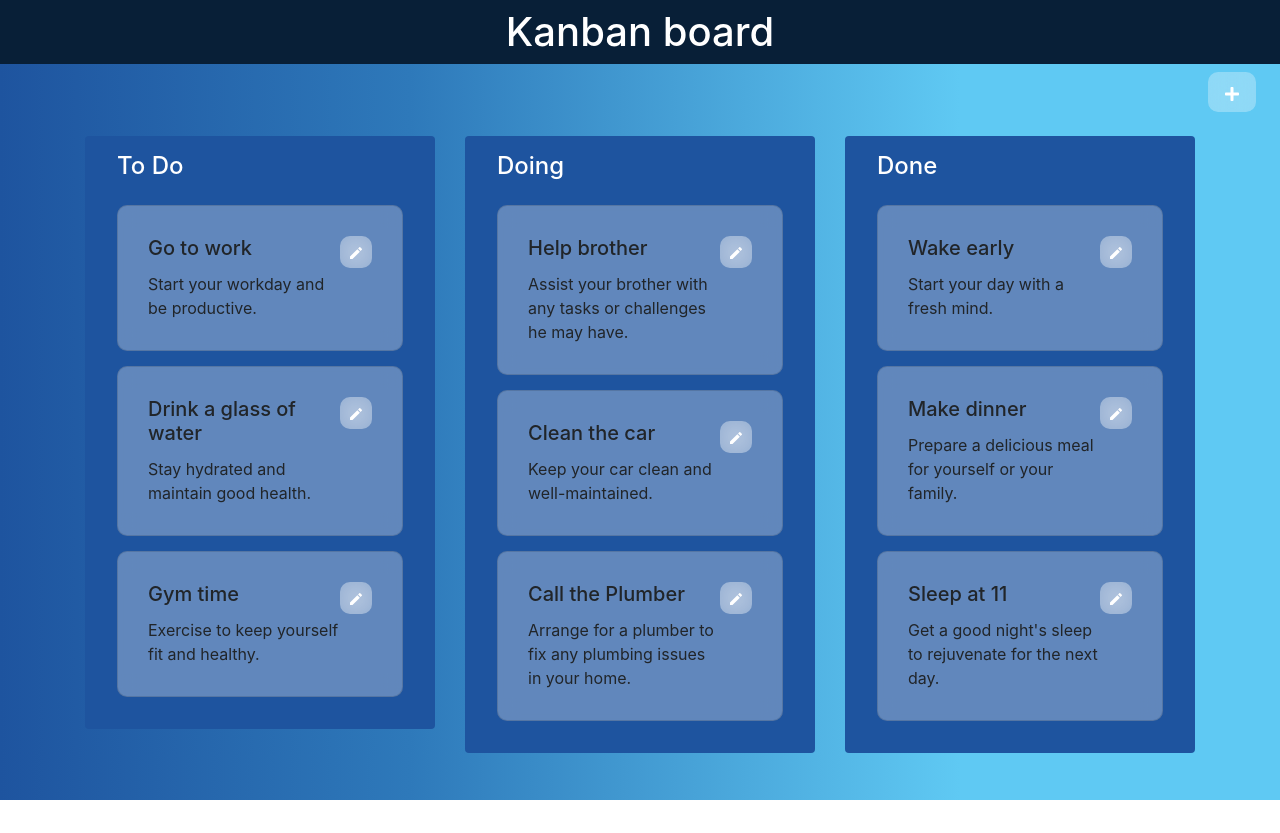
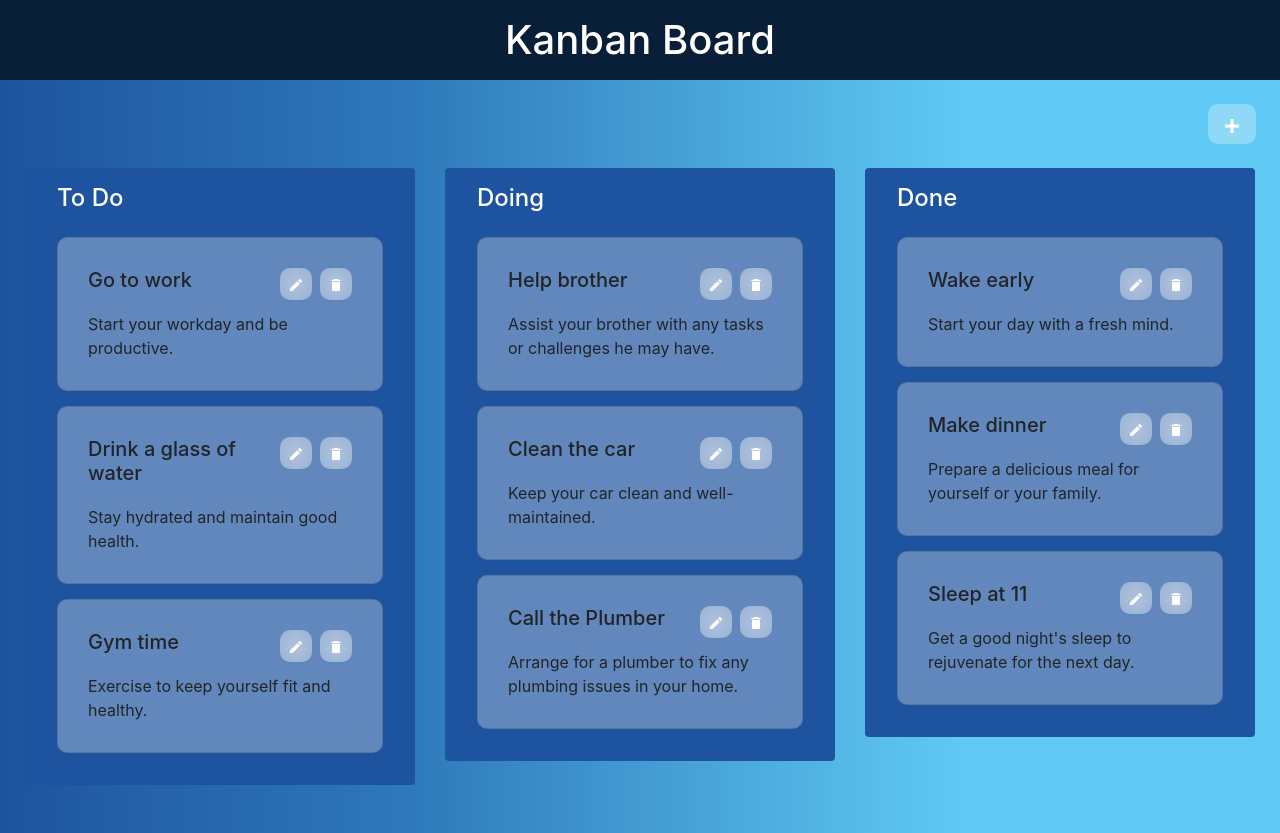
Before and after one commit to canaalex/kanban-board, a React (Create React App) app: page / in a window 1280 px wide. Before the commit the page ends 800 px from the top, so only its background shows below. Built offline with nearby package versions, Linux system fonts and the light colour scheme.

Commit message:
add delete

```diff
--- a/src/App.css
+++ b/src/App.css
@@ -23,8 +23,14 @@
 .column-background{
   background-color: #1e549f;
 }
+.container{
+  max-width: 1260px;
+}
 .header{
   background-color: #081f37;
+}
+.card-title{
+  max-width: 180px;
 }
 .add-button{
   display: flex;
--- a/src/App.js
+++ b/src/App.js
@@ -13,9 +13,9 @@ function App() {
   useEffect(()=>{
 console.log('inside app',addedTask)
   },[addedTask])
-  useEffect(()=>{
-    localStorage.clear();
-      },[])
+  // useEffect(()=>{
+  //   localStorage.clear();
+  //     },[])
   return (
     <div className="App">
       <Header/>
--- a/src/components/ActionBar.jsx
+++ b/src/components/ActionBar.jsx
@@ -6,9 +6,9 @@ export default function ActionBar({setAddedTask}) {
     return (
         <>
          <AddModal setAddedTask={setAddedTask} />
-        <div className='add-button mr-4 mb-4'>
+        <div className='add-button mr-4 mb-4 mt-4'>
           <button type="button" className="btn glass-effect text-white border-0 p-2 pr-3 pl-3" data-toggle="modal" data-target="#addModal">
-          <FaPlus />
+            <FaPlus />
           </button>
         </div>
 
--- a/src/components/AddModal.jsx
+++ b/src/components/AddModal.jsx
@@ -1,4 +1,4 @@
-import React, { useState } from "react";
+import React, { useState,useRef } from "react";
 
 export default function AddModal({setAddedTask}) {
     const [formData,setFormdata]=useState({
@@ -6,6 +6,7 @@ export default function AddModal({setAddedTask}) {
         status:'todo',
         description:''
     });
+    const modalRef = useRef(null);
 
     const handleChange = (e) => {
         const { name, value } = e.target;
@@ -14,7 +15,31 @@ export default function AddModal({setAddedTask}) {
      const handleSubmit=(e)=>{
         e.preventDefault();
         console.log('handle submit');
+        const { title, description } = formData;
+         // Validate title (only alphabets)
+         const titleRegex = /^[a-zA-Z\s]+$/;
+         if (!titleRegex.test(title)) {
+           alert("Title should contain only alphabets.");
+           return;
+         }
+
+         // Validate description (minimum 25 characters)
+         if (description.length < 25) {
+           alert("Description should have a minimum of 25 characters.");
+           return;
+         }
         setAddedTask(formData);
+        const modal = modalRef.current;
+        if (modal) {
+          const backdrop = document.querySelector(".modal-backdrop");
+          console.log('backdrop',backdrop)
+          if (backdrop) {
+            backdrop.remove(); // Remove the backdrop
+          }
+          modal.classList.remove("show"); // Remove the "show" class to hide the modal
+          modal.setAttribute("aria-hidden", "true");
+          document.body.classList.remove("modal-open");
+        }
         setFormdata({
             title:'',
             status:'todo',
@@ -30,6 +55,7 @@ export default function AddModal({setAddedTask}) {
       role="dialog"
       aria-labelledby="exampleModalLabel"
       aria-hidden="true"
+      ref={modalRef}
     >
       <div className="modal-dialog" role="document">
         <div className="modal-content">
@@ -80,21 +106,21 @@ export default function AddModal({setAddedTask}) {
                   name="description"
                 ></textarea>
               </div>
+              <div className="d-flex justify-content-end">
               <button
               type="button"
-              className="btn btn-secondary"
+              className="btn  header text-white"
               data-dismiss="modal"
             >
               Close
             </button>
-            <button type="submit" className="btn btn-primary">
+            <button type="submit" className="btn column-background text-white ml-2">
               Save changes
             </button>
+              </div>
+
             </form>
           </div>
-          {/* <div className="modal-footer">
-
-          </div> */}
         </div>
       </div>
     </div>
--- a/src/components/Column.jsx
+++ b/src/components/Column.jsx
@@ -2,7 +2,7 @@ import React from 'react'
 import { Droppable } from 'react-beautiful-dnd'
 import Task from './Task'
 
-export default function Column({ title, tasks, id, setEditTaskForm }) {
+export default function Column({ title, tasks, id, setEditTaskForm ,deleteTask}) {
   return (
     <div className="container column-background p-3 rounded d-flex flex-column">
       <h4 className='text-white align-self-start ml-3'>{title}</h4>
@@ -14,7 +14,7 @@ export default function Column({ title, tasks, id, setEditTaskForm }) {
             className="task-list p-3"
           >
             {tasks.map((task, index) => (
-              <Task key={task.id} task={task} index={index} setEditTaskForm={setEditTaskForm} />
+              <Task key={task.id} task={task} index={index} setEditTaskForm={setEditTaskForm} deleteTask={deleteTask} />
             ))}
             {provided.placeholder}
           </div>
--- a/src/components/Header.jsx
+++ b/src/components/Header.jsx
@@ -2,6 +2,6 @@ import React from 'react'
 
 export default function Header() {
   return (
-    <h1 className='p-2 text-white header'>Kanban board</h1>
+    <h1 className='p-2 text-white header pt-3 pb-3'>Kanban Board</h1>
   )
 }
--- a/src/components/KanbanBoard.jsx
+++ b/src/components/KanbanBoard.jsx
@@ -7,11 +7,11 @@ import EditModal from "./EditModal";
 
 export default function KanbanBoard({addedTask,setEditTaskForm,editTaskForm,setEditedTask,editedTask}) {
   const [completed, setCompleted] = useState(() => {
-    const storedCompleted = localStorage.getItem("completed");
+    const storedCompleted = localStorage.getItem("done");
     return storedCompleted ? JSON.parse(storedCompleted) : [
-      { id: 7, title: "Wake early", description: "Start your day with a fresh mind.", status: "completed" },
-      { id: 8, title: "Make dinner", description: "Prepare a delicious meal for yourself or your family.", status: "completed" },
-      { id: 9, title: "Sleep at 11", description: "Get a good night's sleep to rejuvenate for the next day.", status: "completed" },
+      { id: 7, title: "Wake early", description: "Start your day with a fresh mind.", status: "done" },
+      { id: 8, title: "Make dinner", description: "Prepare a delicious meal for yourself or your family.", status: "done" },
+      { id: 9, title: "Sleep at 11", description: "Get a good night's sleep to rejuvenate for the next day.", status: "done" },
     ];
   });
   const [todo, setTodo] = useState(() => {
@@ -31,7 +31,7 @@ export default function KanbanBoard({addedTask,setEditTaskForm,editTaskForm,setE
     ];
   });
   useEffect(() => {
-    localStorage.setItem("completed", JSON.stringify(completed));
+    localStorage.setItem("done", JSON.stringify(completed));
     localStorage.setItem("todo", JSON.stringify(todo));
     localStorage.setItem("doing", JSON.stringify(doing));
   }, [completed, todo, doing]);
@@ -53,7 +53,7 @@ export default function KanbanBoard({addedTask,setEditTaskForm,editTaskForm,setE
     }
     else if (addedTask.status === "done") {
       setCompleted(prevCompleted => {
-        const newCompleteTask = { ...addedTask, id: uuidv4(), status: "completed" };
+        const newCompleteTask = { ...addedTask, id: uuidv4(), status: "done" };
         return [...prevCompleted, newCompleteTask];
       });
     }
@@ -114,18 +114,18 @@ export default function KanbanBoard({addedTask,setEditTaskForm,editTaskForm,setE
         if (existingTaskIndex !== -1) {
           // Update the existing task in the doing column
           const updatedCompleted = [...prevCompleted];
-          updatedCompleted[existingTaskIndex] = {...editedTask,status:"completed"};
+          updatedCompleted[existingTaskIndex] = {...editedTask,status:"done"};
           return updatedCompleted;
         } else {
           // Add the edited task to the doing column
-          return [...prevCompleted, {...editedTask,status:"completed"}];
+          return [...prevCompleted, {...editedTask,status:"done"}];
         }
       });
       // setCompleted(prevCompleted => {
       //   return prevCompleted.map(task => {
       //     if (task.id === editedTask.id) {
 
-      //       return {...editedTask,status:"completed"};
+      //       return {...editedTask,status:"done"};
       //     }
       //     return task;
       //   });
@@ -217,20 +217,26 @@ const handleDragEnd = (result) => {
     return array.filter((item) => item.id != id);
   }
 
+  function deleteTask(deletedTask){
+    setTodo(prevTodo => prevTodo.filter(task => task.id !== deletedTask.id));
+     setDoing(prevDoing => prevDoing.filter(task => task.id !== deletedTask.id));
+    setCompleted(prevCompleted => prevCompleted.filter(task => task.id !== deletedTask.id));
+  }
+
   return (
-    <div className="container">
+    <div className="container mb-5">
       <EditModal editTaskForm={editTaskForm} setEditedTask={setEditedTask}/>
 
       <DragDropContext onDragEnd={handleDragEnd}>
         <div className="row">
           <div className="col-4">
-            <Column title={"To Do"} tasks={todo} id={"1"} setEditTaskForm={setEditTaskForm}/>
+            <Column title={"To Do"} tasks={todo} id={"1"} setEditTaskForm={setEditTaskForm} deleteTask={deleteTask}/>
           </div>
           <div className="col-4">
-            <Column title={"Doing"} tasks={doing} id={"2"} setEditTaskForm={setEditTaskForm}/>
+            <Column title={"Doing"} tasks={doing} id={"2"} setEditTaskForm={setEditTaskForm} deleteTask={deleteTask}/>
           </div>
           <div className="col-4">
-            <Column title={"Done"} tasks={completed} id={"3"} setEditTaskForm={setEditTaskForm}/>
+            <Column title={"Done"} tasks={completed} id={"3"} setEditTaskForm={setEditTaskForm} deleteTask={deleteTask}/>
           </div>
         </div>
       </DragDropContext>
--- a/src/components/Task.jsx
+++ b/src/components/Task.jsx
@@ -1,8 +1,9 @@
 import React from "react";
 import { Draggable } from "react-beautiful-dnd";
 import { MdEdit } from "react-icons/md";
+import { MdDelete } from "react-icons/md";
 
-export default function Task({ task, index ,setEditTaskForm}) {
+export default function Task({ task, index ,setEditTaskForm,deleteTask}) {
   return (
     <Draggable draggableId={`${task.id}`} key={task.id} index={index}>
       {(provided, snapshot) => (
@@ -14,10 +15,9 @@ export default function Task({ task, index ,setEditTaskForm}) {
           isDragging={snapshot.isDragging}
         >
           <div className='card-body bg-black'>
-            <div className="d-flex justify-content-between">
+            <div className="d-flex justify-content-between ">
               <div className="text-left">
-                <h5 className="card-title">{task.title}</h5>
-                <p className="card-text">{task.description}</p>
+                <h5 className="card-title text-break">{task.title}</h5>
               </div>
               <div>
                 <button
@@ -29,8 +29,17 @@ export default function Task({ task, index ,setEditTaskForm}) {
                 >
                   <MdEdit />
                 </button>
+                <button
+                  type="button"
+                  className="btn glass-effect text-white border-0 p-1 pr-2 pl-2 ml-2"
+                  onClick={()=>{deleteTask(task)}}
+                >
+                  <MdDelete />
+                </button>
               </div>
+
             </div>
+            <p className="card-text text-left text-break pt-2">{task.description}</p>
           </div>
           {provided.placeholder}
         </div>
```
Also changed, not shown: src/components/EditModal.jsx (+53 -27 lines).
